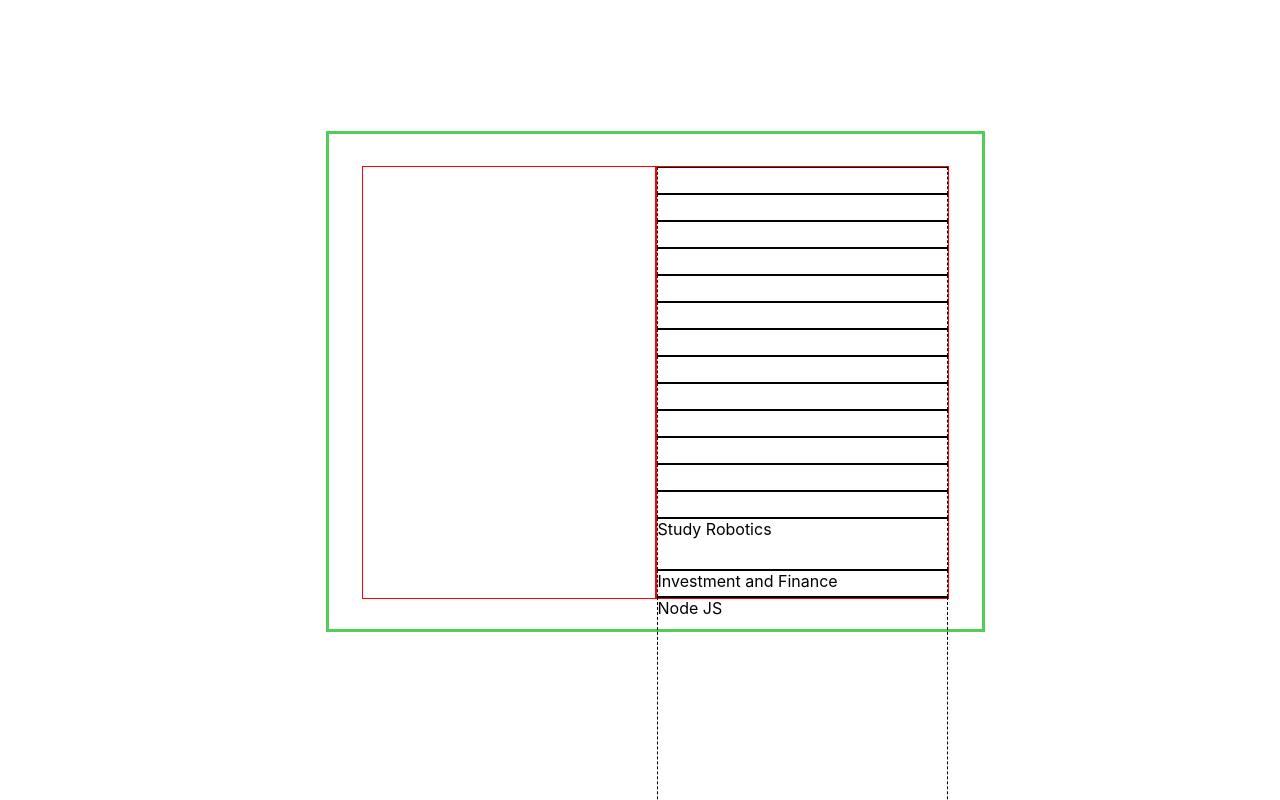
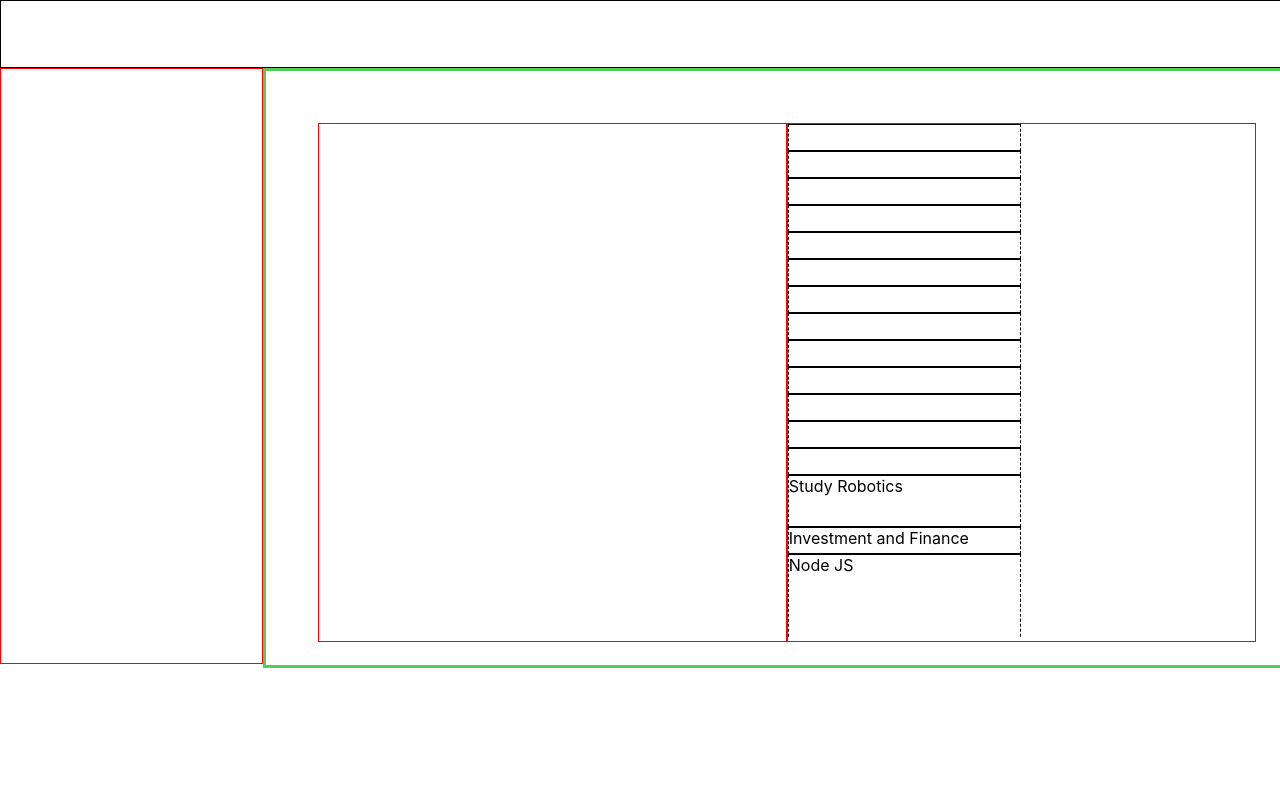
Before and after one commit to clayman1325/Time_Block_Planer, a React (Create React App) app: page / in a window 1280 px wide. Shown: the top 800 px of the page. Built offline with nearby package versions, Linux system fonts and the light colour scheme.

Commit message:
layout  the main html view and edit column CSS with infinite scroll.

```diff
--- a/src/App.js
+++ b/src/App.js
@@ -6,9 +6,13 @@ function App() {
   return (
     <div>
       <div className={classes.screen}>
-          <div className={classes.frame}>
-            <Daily />
-          </div>
+          <header className={classes.header}></header>
+          <body className={classes.body}>
+            <aside className={classes.aside}></aside>
+            <section className={classes.frame}>
+              <Daily />
+            </section>
+          </body>
       </div>
     </div>
   );
--- a/src/App.module.css
+++ b/src/App.module.css
@@ -3,11 +3,22 @@
   height: 660px;
   /* border: solid pink 3px; */
 }
+.header {
+  width: 100%;
+  height: 10%;
+  border: solid black 1px;
+}
+.body {
+  display: flex;
+  height: 90%;
+}
 .frame {
-  width: 50%;
-  height: 75%;
-  margin-top:   10%;
-  margin-left:  25%;
-  margin-bottom: 5%;
+  width: 80%;
+  height: 100%;
   /* border: solid 1px cyan; */
 }
+.aside {
+  width: 20%;
+  height: 100%;
+  border: solid red 1px;
+}
--- a/src/Pages/Daily/Components/Column.js
+++ b/src/Pages/Daily/Components/Column.js
@@ -34,8 +34,11 @@ const Column = () => {
 
     return (
         <div className={classes.main}>
+            <div className={classes.column} >
+                { buildColumn() }
+            </div>
             {/* <TimeBlock text={"Study Robotics"} time={{start: 900, finish: 930}} /> */}
-            { buildColumn() }
+
         </div>
     )
 }
--- a/src/Pages/Daily/Components/Column.module.css
+++ b/src/Pages/Daily/Components/Column.module.css
@@ -1,5 +1,25 @@
 .main {
     width:100%;
     height: 100%;
-    /* border: solid brown 2px; */
 }
+.column {
+    max-height: 513px;
+    overflow: scroll;
+    width: 50%;
+}
+.column::-webkit-scrollbar-track {
+    border: 1px solid rgb(201, 201, 201);
+    padding: 2px 0;
+    background-color: #404040;
+  }
+
+  .column::-webkit-scrollbar {
+    width: 9px;
+  }
+
+  .column::-webkit-scrollbar-thumb {
+    border-radius: 10px;
+    box-shadow: inset 0 0 6px rgba(240, 233, 233, 0.3);
+    background-color: #9c9c9c;
+    border: 1px solid rgb(3, 3, 3);
+  }
--- a/src/Pages/Daily/Components/TimeBlock.js
+++ b/src/Pages/Daily/Components/TimeBlock.js
@@ -16,6 +16,10 @@ const TimeBlock = (props) => {
         )
     }
 
+    const handleTimeblock = () => {
+        alert("edit or create new time block")
+    }
+
     useEffect(()=> {
         const finish = fromHourToMin(props.time.finish);
         const start  = fromHourToMin(props.time.start);
@@ -24,7 +28,7 @@ const TimeBlock = (props) => {
         console.log(props.time.finish, finish, props.time.start, start, start - finish, numberOfBlocks)
     }, [props])
     return (
-        <div>
+        <div onClick={handleTimeblock}>
             { buildTimeBlock() }
         </div>
     )
```
